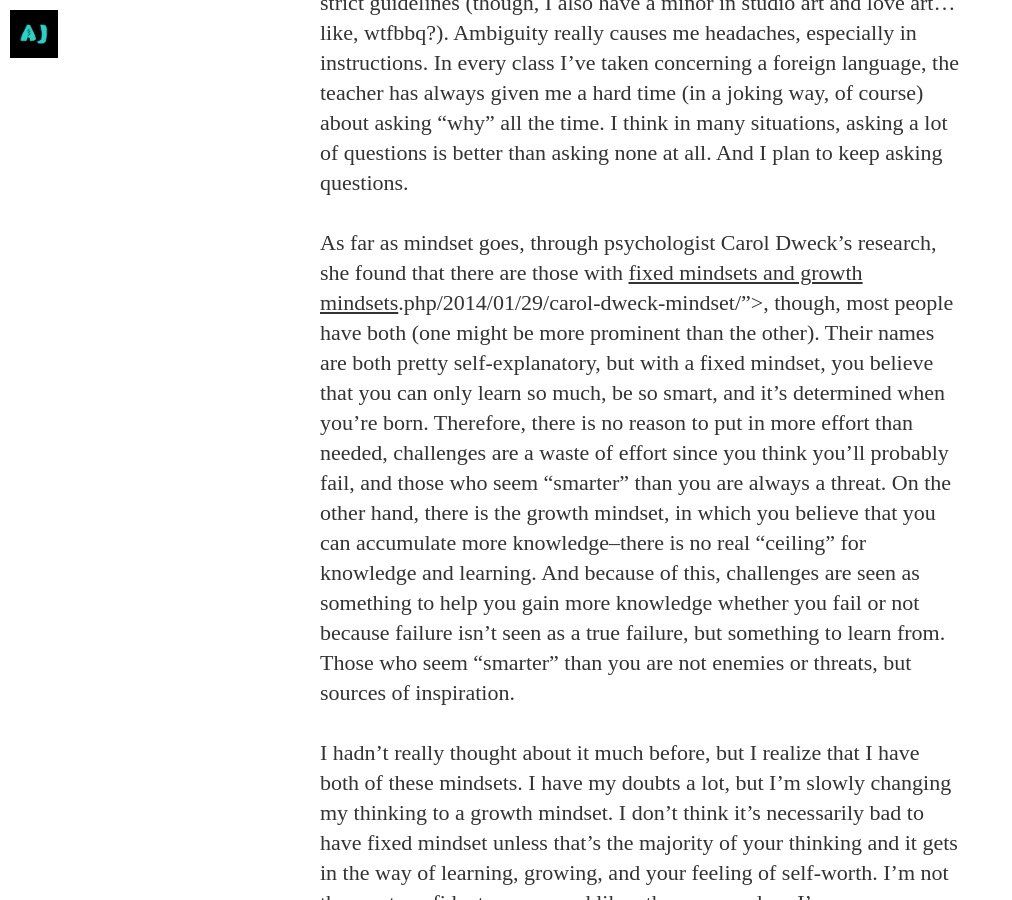
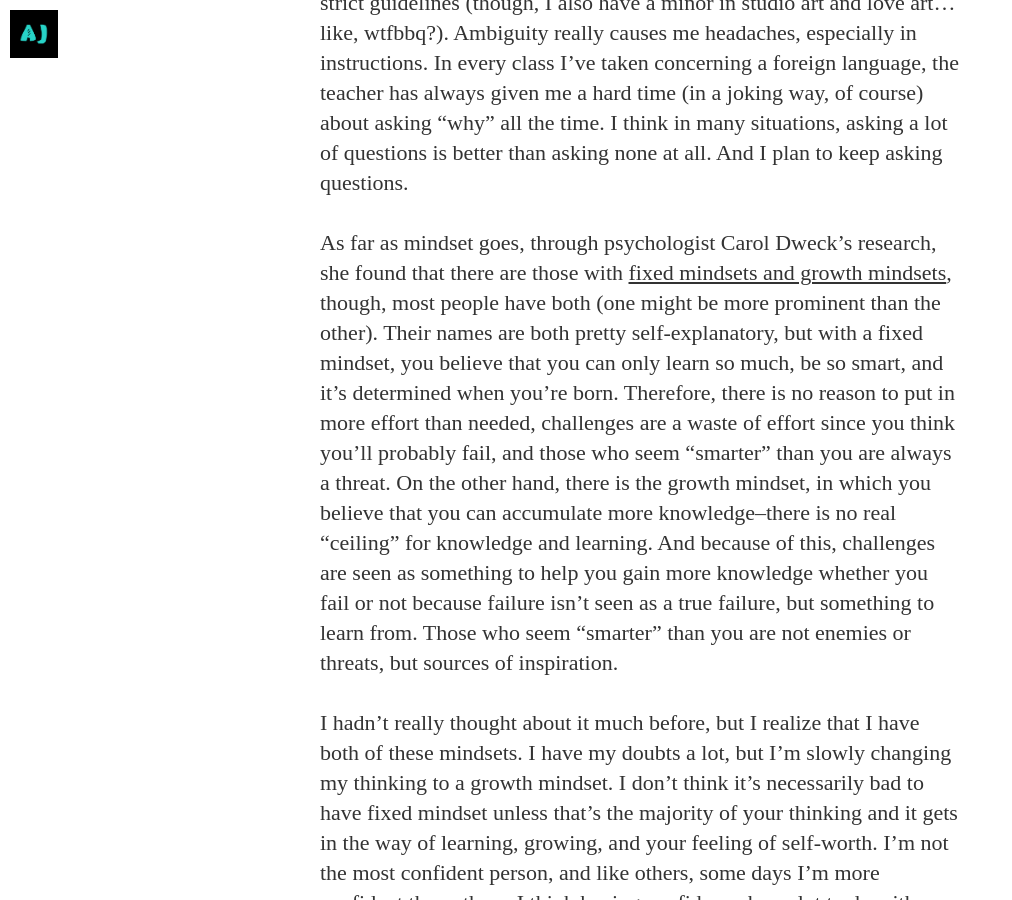
Before and after one commit to aj9045/aj9045.github.io, a Jekyll site: the page built from _posts/2014-08-24-about-my-gulliver.md, in a window 1280 px wide and 900 px high, scrolled down 2853 px. Shown: the whole window, without its empty margins (0-1012 px from the left). Built offline with Jekyll 4.4.1, drawn with Linux system fonts in a browser that asks for light colours; nearby versions of some CDN libraries; some web fonts are replaced; Markdown is read by kramdown in place of the engine named in the settings.

Commit message:
fix links

```diff
--- a/_posts/2014-08-24-about-my-gulliver.md
+++ b/_posts/2014-08-24-about-my-gulliver.md
@@ -5,7 +5,7 @@
 tags: cultural
 ---
 
-A Clockwork Orange reference? Anyone?  Well, today, I'm going to talk about my gulliver--specifically my learning and thinking styles.  Prior to beginning Phase 0 at Dev Bootcamp, we were asked to assess  these two things.  So I checked out my personal [thinking style](http://www.thelearningweb.net/personalthink.html") first. The Gregorc Mind Styles model gives us a way to compartmentalize how our minds work.  It is broken up into four categories, which each contain one perceptual quality (either concrete or abstract) and one ordering ability (sequential or random).
+A Clockwork Orange reference? Anyone?  Well, today, I'm going to talk about my gulliver--specifically my learning and thinking styles.  Prior to beginning Phase 0 at Dev Bootcamp, we were asked to assess  these two things.  So I checked out my personal [thinking style](http://thelearningweb.net/personalthink.html) first. The Gregorc Mind Styles model gives us a way to compartmentalize how our minds work.  It is broken up into four categories, which each contain one perceptual quality (either concrete or abstract) and one ordering ability (sequential or random).
 
 Looking at my quiz results, I ended up with 10 for I (10 x 4 = 40), 6 for II (6 x 4 = 24), 10 for III (10 x 4 = 40), and 1 for IV (1 x 4 = 4).  So I tied for the most points with I and II, which ended up being Concrete Sequential and Abstract Random, respectively, and not too much lower, was Abstract Sequential.  The lowest (almost so low that it didn't even count) was Concrete Random.  I took that test maybe three weeks ago, and I was curious to see how much difference there would be if I took the quiz again. So I did just a few minutes ago and got 10 for I (9 x 4 = 36), 8 for II (8 x 4 = 32), 11 for III (11 x 4 = 44), and 1 for IV (2 x 4 = 8).  The results are pretty similar, with Concrete Sequential and Abstract Random having the most points.  So, now that I know what my thinking styles are I can take a look at the following chart to actually see what these thinking styles mean and see if I feel like I fit into these categories.
 
@@ -15,6 +15,6 @@
 
 So what can I take away from this to help me apply my thinking style(s) to my time at DBC?  For starters, I do like working in groups, or with a partner, but there has to be good communication and respect.  But, I think that just goes for any group effort.  At the same time, I'm pretty introverted, and so I also have to work on my communication skills so that I can get the most out of this experience.  Plus, it's not only helpful at DBC, but in life in general.  Also, I do like having the facts and having strict guidelines (though, I also have a minor in studio art and love art...like, wtfbbq?).  Ambiguity really causes me headaches, especially in instructions. In every class I've taken concerning a foreign language, the teacher has always given me a hard time (in a joking way, of course) about asking "why" all the time. I think in many situations, asking a lot of  questions is better than asking none at all.  And I plan to keep asking questions.
 
-As far as mindset goes, through psychologist Carol Dweck's research, she found that there are those with [fixed mindsets and growth mindsets]("http://www.brainpickings.org/index).php/2014/01/29/carol-dweck-mindset/">, though, most people have both (one might be more prominent than the other).  Their names are both pretty self-explanatory, but with a fixed mindset, you believe that you can only learn so much, be so smart, and it's determined when you're born.  Therefore, there is no reason to put in more effort than needed, challenges are a waste of effort since you think you'll probably fail, and those who seem "smarter" than you are always a threat.  On the other hand, there is the growth mindset, in which you believe that you can accumulate more knowledge--there is no real "ceiling" for knowledge and learning.  And because of this, challenges are seen as something to help you gain more knowledge whether you fail or not because failure isn't seen as a true failure, but something to learn from.  Those who seem "smarter" than you are not enemies or threats, but sources of inspiration.
+As far as mindset goes, through psychologist Carol Dweck's research, she found that there are those with [fixed mindsets and growth mindsets](http://brainpickings.org/2014/01/29/carol-dweck-mindset/), though, most people have both (one might be more prominent than the other).  Their names are both pretty self-explanatory, but with a fixed mindset, you believe that you can only learn so much, be so smart, and it's determined when you're born.  Therefore, there is no reason to put in more effort than needed, challenges are a waste of effort since you think you'll probably fail, and those who seem "smarter" than you are always a threat.  On the other hand, there is the growth mindset, in which you believe that you can accumulate more knowledge--there is no real "ceiling" for knowledge and learning.  And because of this, challenges are seen as something to help you gain more knowledge whether you fail or not because failure isn't seen as a true failure, but something to learn from.  Those who seem "smarter" than you are not enemies or threats, but sources of inspiration.
 
 I hadn't really thought about it much before, but I realize that I have both of these mindsets. I have my doubts a lot, but I'm slowly changing my thinking to a growth mindset.  I don't think it's necessarily bad to have fixed mindset unless that's the majority of your thinking and it gets in the way of learning, growing, and your feeling of self-worth. I'm not the most confident person, and like others, some days I'm more confident than others. I think having confidence has a lot to do with a growth mindset, and it's a process, but it's something I'm definitely working on.
```
Also changed, not shown: 2 other files.
